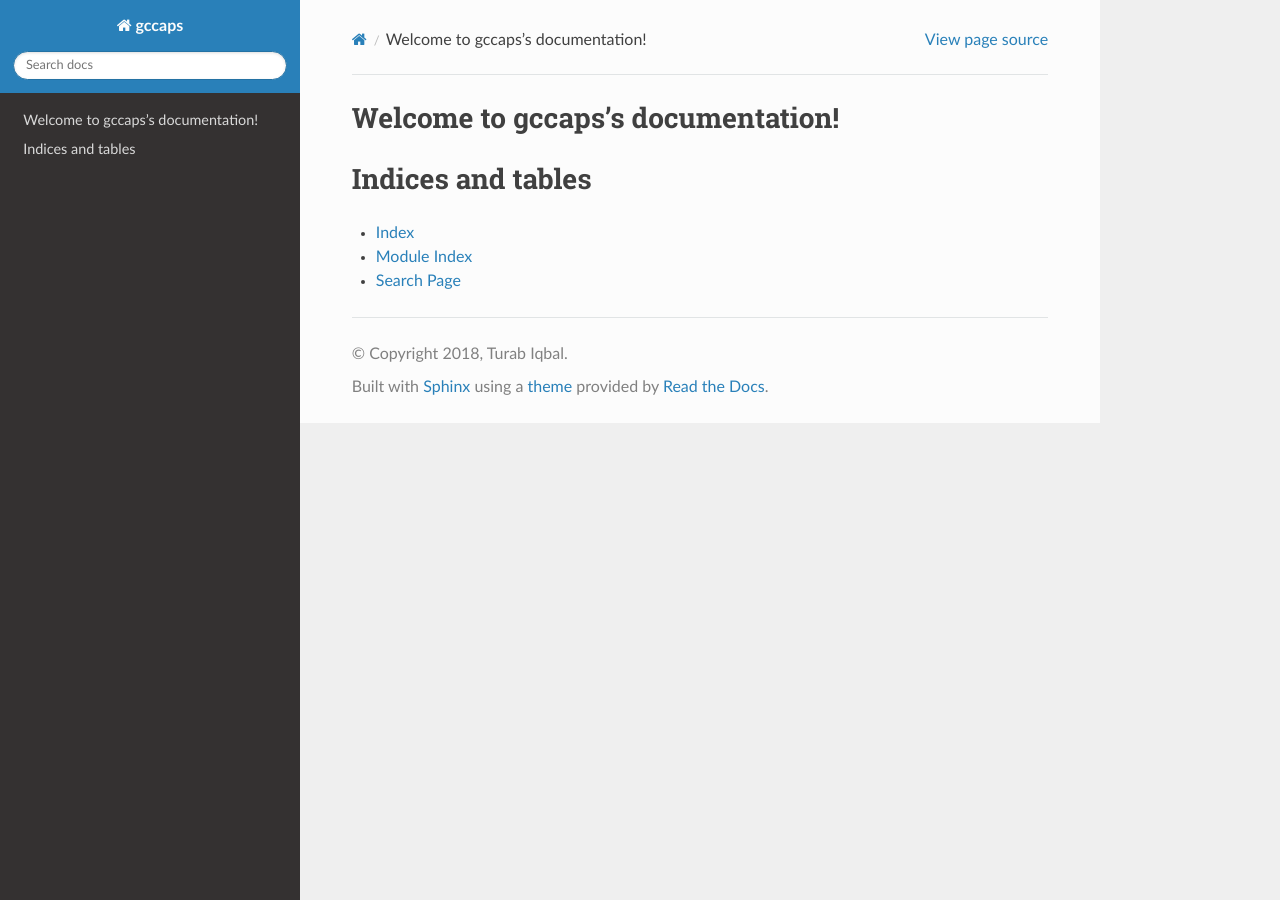
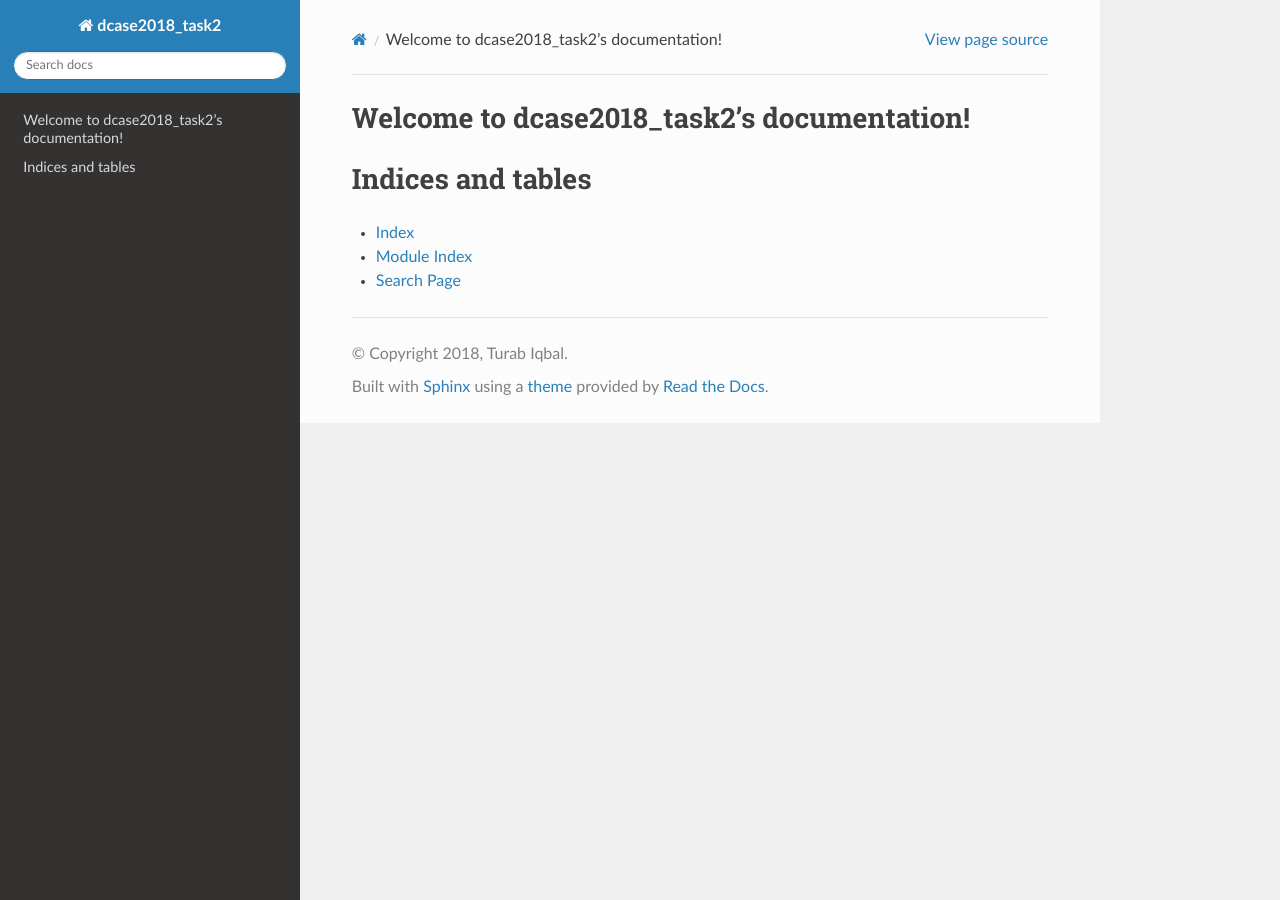
Before and after one commit to tqbl/dcase2018_task2, a Sphinx documentation site: the page built from docs/index.rst, in a window 1280 px wide. Built offline with Sphinx 7.4.7 and the Read the Docs theme 2.0.0, drawn with Linux system fonts in a browser that asks for light colours.

Commit message:
Fix Sphinx files

```diff
--- a/docs/conf.py
+++ b/docs/conf.py
@@ -4,7 +4,7 @@
 #
 # This file does only contain a selection of the most common options. For a
 # full list see the documentation:
-# http://www.sphinx-doc.org/en/stable/config
+# http://www.sphinx-doc.org/en/master/config
 
 # -- Path setup --------------------------------------------------------------
 
@@ -14,12 +14,12 @@
 #
 import os
 import sys
-sys.path.insert(0, os.path.abspath('../gccaps'))
+sys.path.insert(0, os.path.abspath('../task2'))
 
 
 # -- Project information -----------------------------------------------------
 
-project = 'gccaps'
+project = 'dcase2018_task2'
 copyright = '2018, Turab Iqbal'
 author = 'Turab Iqbal'
 
@@ -105,7 +105,7 @@ html_static_path = ['_static']
 # -- Options for HTMLHelp output ---------------------------------------------
 
 # Output file base name for HTML help builder.
-htmlhelp_basename = 'gccapsdoc'
+htmlhelp_basename = 'dcase2018_task2doc'
 
 
 # -- Options for LaTeX output ------------------------------------------------
@@ -132,7 +132,7 @@ latex_elements = {
 # (source start file, target name, title,
 #  author, documentclass [howto, manual, or own class]).
 latex_documents = [
-    (master_doc, 'gccaps.tex', 'gccaps Documentation',
+    (master_doc, 'dcase2018_task2.tex', 'dcase2018\\_task2 Documentation',
      'Turab Iqbal', 'manual'),
 ]
 
@@ -142,7 +142,7 @@ latex_documents = [
 # One entry per manual page. List of tuples
 # (source start file, name, description, authors, manual section).
 man_pages = [
-    (master_doc, 'gccaps', 'gccaps Documentation',
+    (master_doc, 'dcase2018_task2', 'dcase2018_task2 Documentation',
      [author], 1)
 ]
 
@@ -153,8 +153,8 @@ man_pages = [
 # (source start file, target name, title, author,
 #  dir menu entry, description, category)
 texinfo_documents = [
-    (master_doc, 'gccaps', 'gccaps Documentation',
-     author, 'gccaps', 'One line description of project.',
+    (master_doc, 'dcase2018_task2', 'dcase2018_task2 Documentation',
+     author, 'dcase2018_task2', 'Surrey CVSSP DCASE 2018 Task 2 system.',
      'Miscellaneous'),
 ]
 
--- a/docs/index.rst
+++ b/docs/index.rst
@@ -1,10 +1,10 @@
-.. gccaps documentation master file, created by
-   sphinx-quickstart on Fri Mar  9 14:38:46 2018.
+.. dcase2018_task2 documentation master file, created by
+   sphinx-quickstart on Wed Aug  8 16:30:23 2018.
    You can adapt this file completely to your liking, but it should at least
    contain the root `toctree` directive.
 
-Welcome to gccaps's documentation!
-==================================
+Welcome to dcase2018_task2's documentation!
+===========================================
 
 .. toctree::
    :maxdepth: 2
```
Also changed, not shown: 2 other files.
